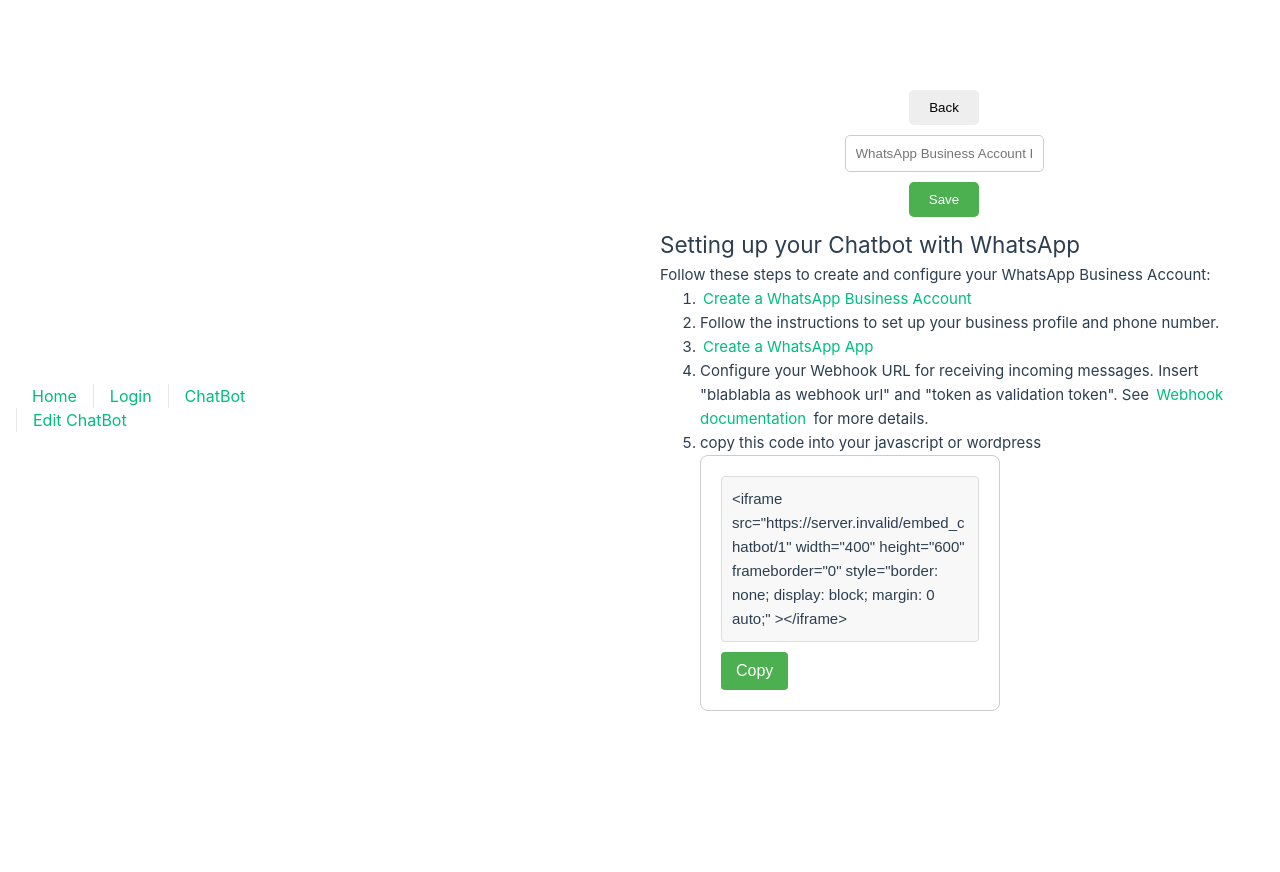
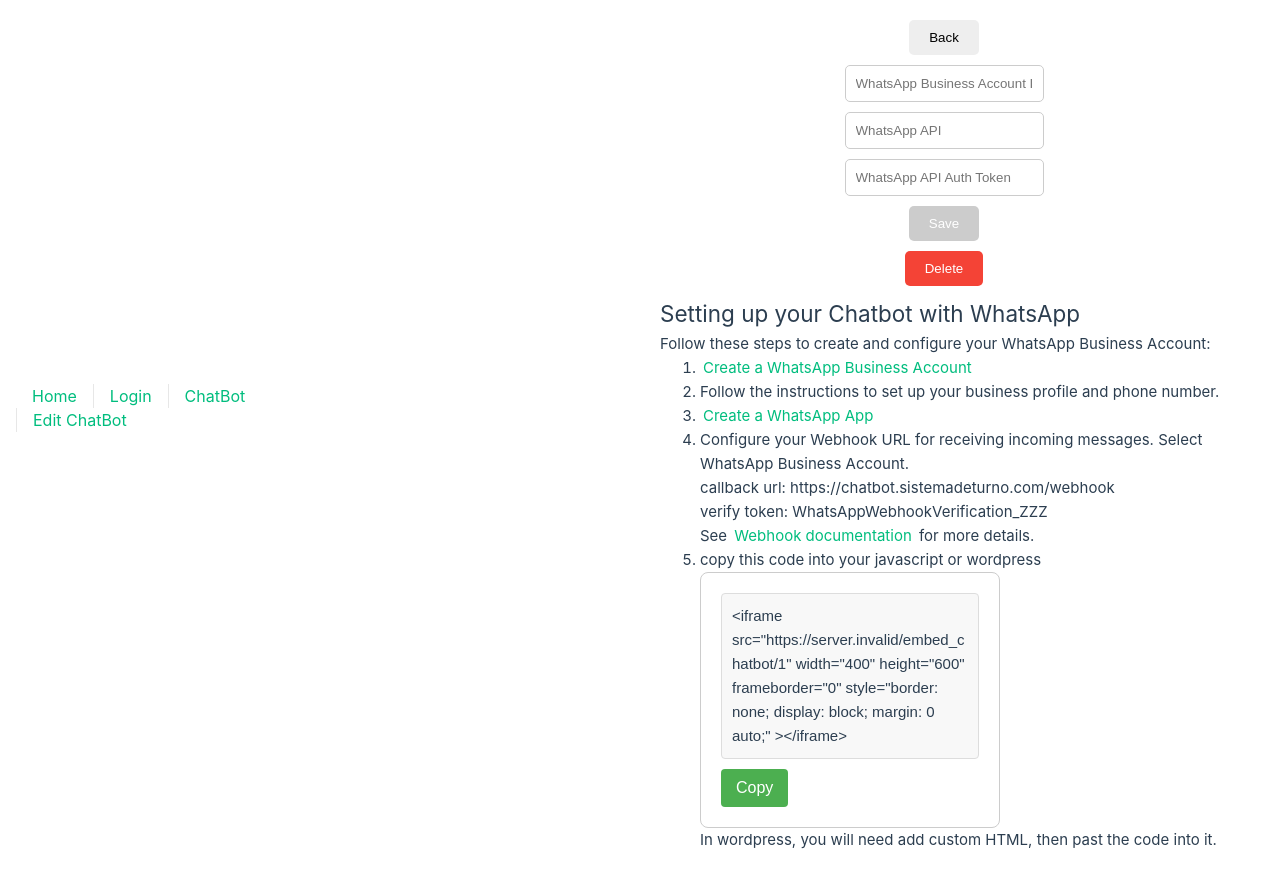
Before and after one commit to XiangtaiWang/ChatBot, a Vue app: page /ChatbotConfigurator/1 in a window 1280 px wide. Before the commit the page ends 800 px from the top, so only its background shows below. Built offline with nearby package versions, Linux system fonts and the light colour scheme; no server answers; the database is empty; the HTML template or start-up script is replaced by a standard one.

Commit message:
modify configure webhook steps, remove unused code

```diff
--- a/src/components/ChatBotManagementSelector.vue
+++ b/src/components/ChatBotManagementSelector.vue
@@ -44,7 +44,7 @@
     });
     }
     const now = new Date()
-    const newChatbot = { id: `chatbot_${Date.now()}`, name: "New Chatbot", options: [], createdOn: now.toDateString() };
+    const newChatbot = { id: `chatbot_${Date.now()}`, name: "New Chatbot", options: [], createdOn: now.toDateString(), whatsappApi: "", whatsappApiAuthToken:"", whatsappBusinessAccountId:"" };
     chatbots.value.push(newChatbot);
     await updateDoc(chatbotsDocRef, { chatbots: chatbots.value });
   };
--- a/src/components/ChatbotConfigurator.vue
+++ b/src/components/ChatbotConfigurator.vue
@@ -1,9 +1,12 @@
 <template>
   <div class="container">
     <button @click="goBack" class="back-button">Back</button>
-    <input v-model="whatsappBusinessAccountId" type="text" placeholder="WhatsApp Business Account ID" class="input-field">
-    <button @click="save" class="save-button">Save</button>
-    <button v-if="whatsappBusinessAccountId" @click="deleteAccount" class="delete-button">Delete</button>
+    <input v-model="whatsappBusinessAccountId" type="text" placeholder="WhatsApp Business Account ID" class="input-field" required>
+    <input v-model="whatsappApi" type="text" placeholder="WhatsApp API" class="input-field" required>
+    <input v-model="whatsappApiAuthToken" type="text" placeholder="WhatsApp API Auth Token" class="input-field" required>
+
+    <button :disabled="!(whatsappBusinessAccountId && whatsappApi && whatsappApiAuthToken)" @click="save" class="save-button" :class="{ 'disabled-button': !(whatsappBusinessAccountId && whatsappApi && whatsappApiAuthToken) }">Save</button>
+    <button @click="deleteAccount" class="delete-button">Delete</button>
     <div v-if="errorMessage" class="error-message">{{ errorMessage }}</div>
     <div v-if="successMessage" class="success-message">{{ successMessage }}</div>
 
@@ -14,8 +17,14 @@
         <li><a href="https://business.whatsapp.com" target="_blank" rel="noopener noreferrer">Create a WhatsApp Business Account</a></li>
         <li>Follow the instructions to set up your business profile and phone number.</li>
         <li><a href="https://developers.facebook.com/apps/" target="_blank" rel="noopener noreferrer">Create a WhatsApp App</a></li>
-        <li>Configure your Webhook URL for receiving incoming messages. Insert "blablabla as webhook url" and "token as validation token". See <a href="https://developers.facebook.com/docs/whatsapp/cloud-api/webhooks" target="_blank" rel="noopener noreferrer">Webhook documentation</a> for more details.</li>
-        <li>copy this code into your javascript or wordpress<ClipboardCopy :text= "iFrameHTMLCode" /></li>
+        <li>Configure your Webhook URL for receiving incoming messages. Select WhatsApp Business Account.
+          <br>callback url: https://chatbot.sistemadeturno.com/webhook
+          <br>verify token: WhatsAppWebhookVerification_ZZZ
+          <br>See <a href="https://developers.facebook.com/docs/whatsapp/cloud-api/webhooks" target="_blank" rel="noopener noreferrer">Webhook documentation</a> for more details.
+
+        </li>
+        <li>copy this code into your javascript or wordpress<ClipboardCopy :text= "iFrameHTMLCode" />
+        In wordpress, you will need add custom HTML, then past the code into it.</li>
       </ol>
     </div>
   </div>
@@ -29,12 +38,13 @@
 import ClipboardCopy from './ClipboardCopy.vue';
 const router = useRouter();
 
-
 const db = getFirestoreDb();
 const route = useRoute()
 
 const chatBotId = route.params.id
 const whatsappBusinessAccountId = ref('')
+const whatsappApi = ref('')
+const whatsappApiAuthToken = ref('')
 const errorMessage = ref('')
 const successMessage = ref('')
 
@@ -51,24 +61,20 @@
     if (docSnap.exists()) {
       const chatbots = docSnap.data().chatbots || [];
       const chatbot = chatbots.find(bot => bot.id === chatBotId);
-      if (chatbot && chatbot.whatsappBusinessAccountId) {
-        whatsappBusinessAccountId.value = chatbot.whatsappBusinessAccountId;
+      if (chatbot) {
+        whatsappBusinessAccountId.value = chatbot.whatsappBusinessAccountId || '';
+        whatsappApi.value = chatbot.whatsappApiToken || '';
+        whatsappApiAuthToken.value = chatbot.whatsappAuthToken || '';
       }
     }
   } catch (error) {
-    console.error("Error fetching WhatsApp Business Account ID:", error);
+    console.error("Error fetching WhatsApp Account details:", error);
   }
 }
 
 onMounted(fetchWhatsAppAccount);
 
 const save = async () => {
-  if (!whatsappBusinessAccountId.value) {
-    errorMessage.value = 'Please enter a WhatsApp Business Account ID.'
-    successMessage.value = ''
-    return
-  }
-
   try {
     const userId = getCurrentUserId();
     const docRef = doc(db, 'ChatBots', userId);
@@ -76,26 +82,25 @@
 
     if (docSnap.exists()) {
     const chatbots = docSnap.data().chatbots || [];
-      const existingAccount = chatbots.find(bot => bot.id !== chatBotId && bot.whatsappBusinessAccountId === whatsappBusinessAccountId.value);
-      if (existingAccount) {
-        errorMessage.value = `This WhatsApp Business Account ID is already in use by another chatbot: ${existingAccount.name}.`;
-        successMessage.value = '';
-        return;
-  }
       const index = chatbots.findIndex(bot => bot.id === chatBotId);
 
       if (index !== -1) {
-        const updatedChatbot = { ...chatbots[index], whatsappBusinessAccountId: whatsappBusinessAccountId.value };
+        const updatedChatbot = {
+          ...chatbots[index],
+          whatsappBusinessAccountId: whatsappBusinessAccountId.value,
+          whatsappApi: whatsappApi.value,
+          whatsappApiAuthToken: whatsappApiAuthToken.value
+};
         const updatedChatbots = [...chatbots];
         updatedChatbots[index] = updatedChatbot;
         await updateDoc(docRef, { chatbots: updatedChatbots });
         errorMessage.value = ''
-        successMessage.value = 'WhatsApp Business Account ID saved successfully!'
+        successMessage.value = 'WhatsApp Account details saved successfully!'
       } else {
         errorMessage.value = 'Chatbot not found.';
-    successMessage.value = '';
-  }
-}
+        successMessage.value = '';
+      }
+    }
   } catch (error) {
     errorMessage.value = 'An error occurred while saving.'
     successMessage.value = ''
@@ -114,12 +119,14 @@
       const index = chatbots.findIndex(bot => bot.id === chatBotId);
 
       if (index !== -1) {
-        const updatedChatbot = { ...chatbots[index], whatsappBusinessAccountId: '' };
+        const updatedChatbot = { ...chatbots[index], whatsappBusinessAccountId: '', whatsappApi: '', whatsappApiAuthToken: '' };
         const updatedChatbots = [...chatbots];
         updatedChatbots[index] = updatedChatbot;
         await updateDoc(docRef, { chatbots: updatedChatbots });
         whatsappBusinessAccountId.value = '';
-        successMessage.value = 'WhatsApp Business Account ID deleted successfully!';
+        whatsappApi.value = '';
+        whatsappApiAuthToken.value = '';
+        successMessage.value = 'WhatsApp Account details deleted successfully!';
       } else {
         errorMessage.value = 'Chatbot not found.';
         successMessage.value = '';
@@ -137,7 +144,7 @@
     name: 'EmbedChatbot',
     params: { chatbotId: chatbotId }
   });
-  return routeResolution.href; // routeResolution.href will contain the generated URL string
+  return routeResolution.href;
 };
 
 const urlForChatbot = generateEmbedChatbotURL(chatBotId);
@@ -184,6 +191,11 @@
   margin-bottom: 10px;
 }
 
+.save-button.disabled-button {
+    background-color: #cccccc; /* Gray color for disabled button */
+    cursor: default; /* Change cursor to default */
+}
+
 .delete-button {
   padding: 10px 20px;
   background-color: #f44336;
--- a/src/utils/apiCaller.ts
+++ b/src/utils/apiCaller.ts
@@ -10,7 +10,7 @@
 
   try {
     const response = await axios.post(`${baseUrl}${endpoint}`, data);
-    console.log('API Response:', response.data);
+    // console.log('API Response:', response.data);
     return response.data;
   } catch (error) {
     console.error('API Error:', error);
```
Also changed, not shown: src/components/ChatBotContent.vue (+4 -9 lines).
